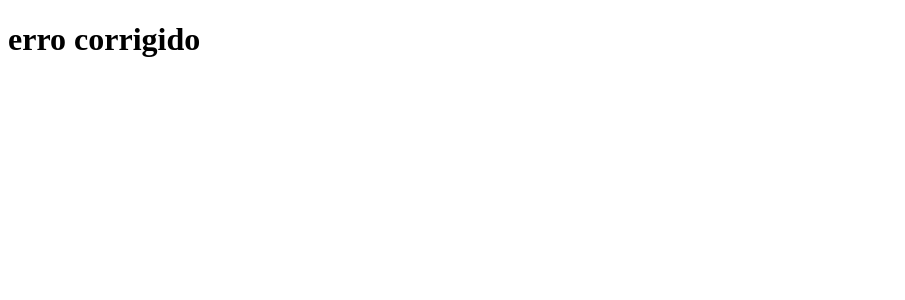
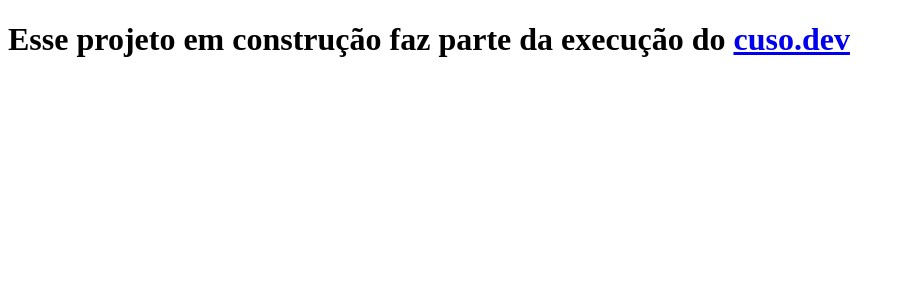
Before and after one commit to filipeoliveira93/clone-tabnews, a Next.js app: page / in a window 1280 px wide. Shown: the top 300 px of the page, without its empty margins (0-905 px from the left). Built offline with nearby package versions, Linux system fonts and the light colour scheme.

Commit message:
finalização da mensagem em construção

```diff
--- a/pages/index.js
+++ b/pages/index.js
@@ -1,4 +1,8 @@
 function Home() {
-  return <h1>erro corrigido</h1>;
+  return <h1> Esse projeto em construção faz parte da execução do <a href="https://curso.dev/">cuso.dev</a></h1>
+
+
 }
+
+
 export default Home;
```
